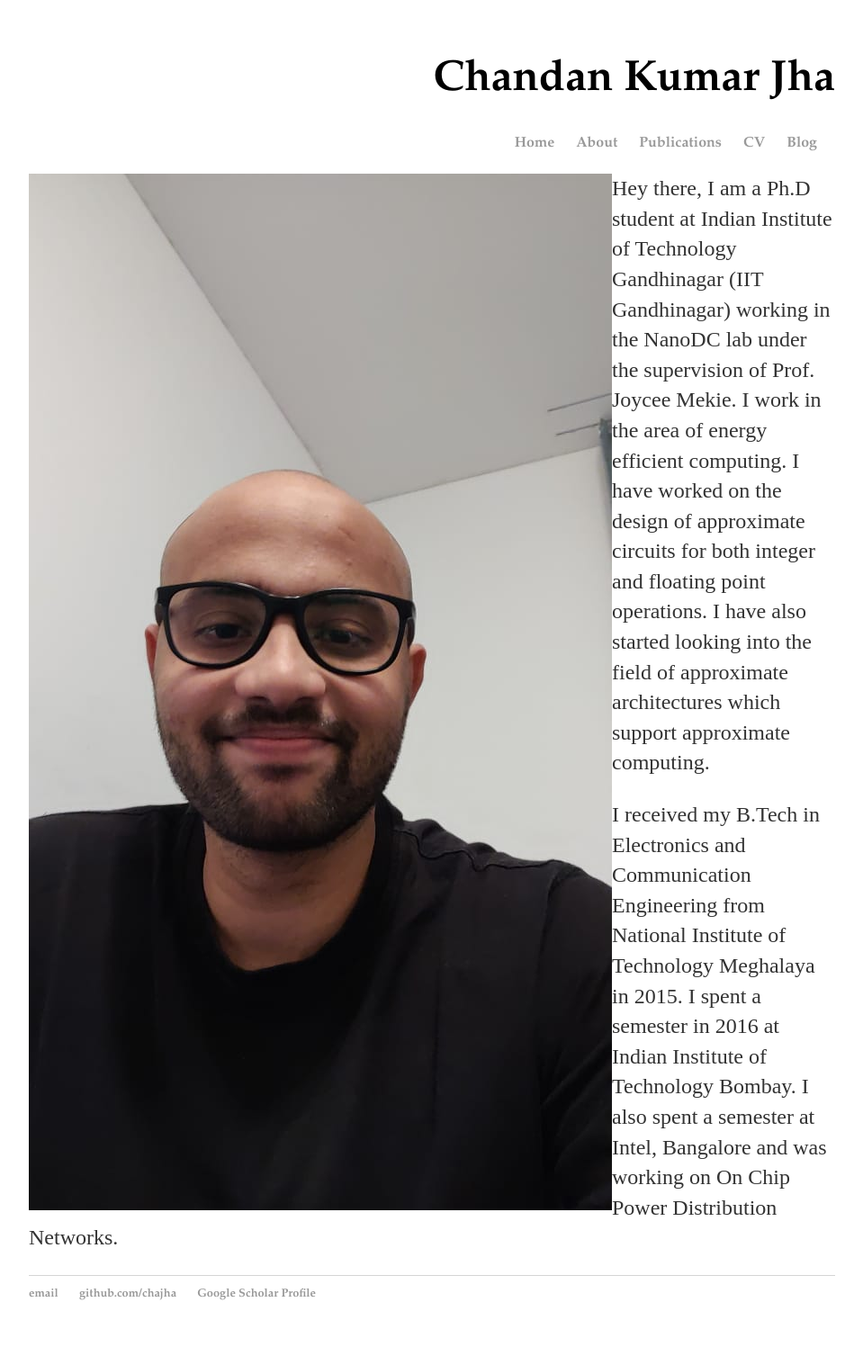
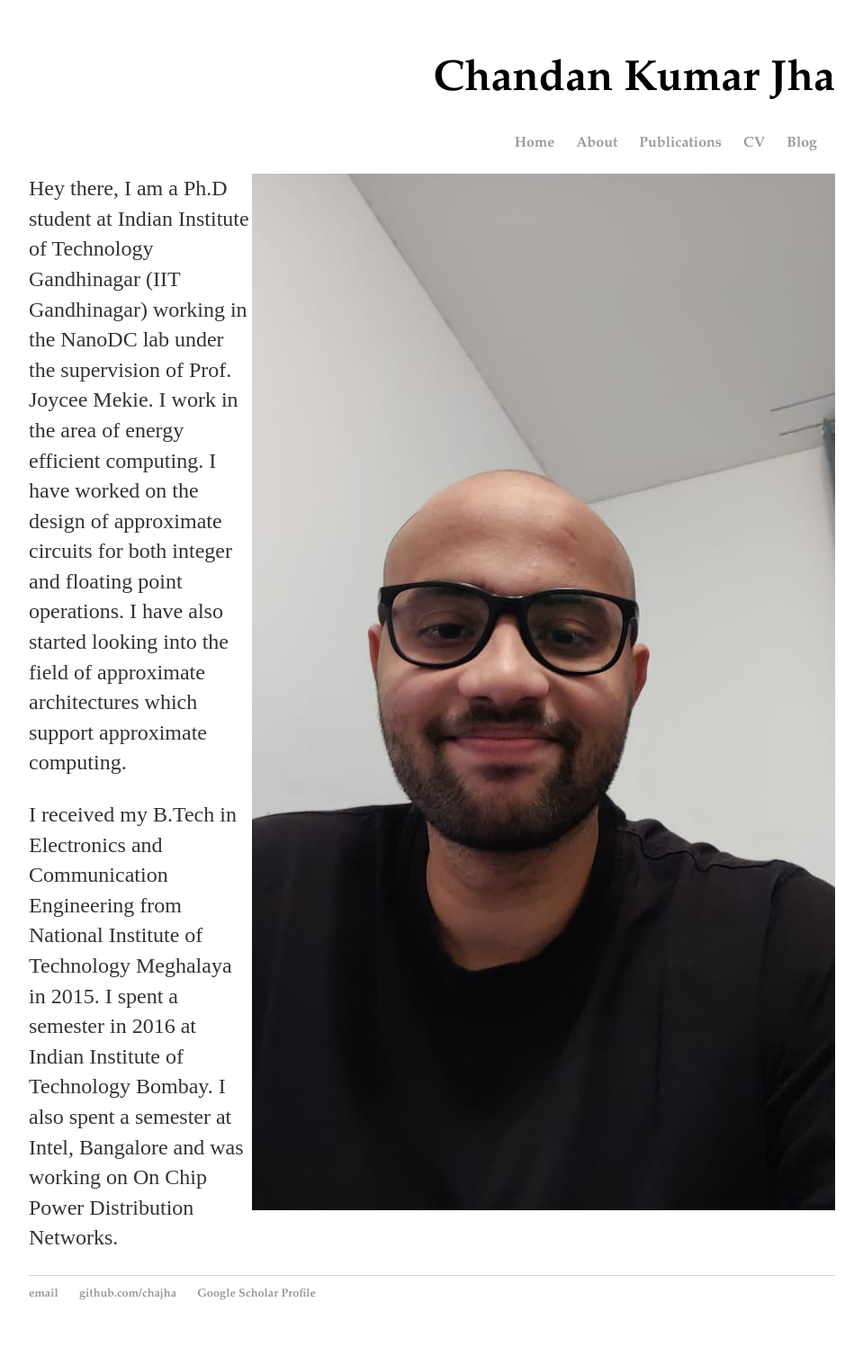
Before and after one commit to chajha/chajha.github.io, a Jekyll site: the page built from pages/about.html, in a window 1280 px wide. Shown: the whole page at 90% size, without its empty margins (160-1119 px from the left). Built offline with Jekyll 4.4.1, drawn with Linux system fonts in a browser that asks for light colours.

Commit message:
Update about.html

```diff
--- a/pages/about.html
+++ b/pages/about.html
@@ -3,7 +3,7 @@ layout: default
 title: About Me
 ---
 
-<img align="left" src="/chandan1.jpeg">
+<img align="right" src="/chandan1.jpeg">
 <p>
 Hey there, I am a Ph.D student at Indian Institute of Technology Gandhinagar (IIT Gandhinagar) working in the NanoDC lab under the supervision of Prof. Joycee Mekie.
 I work in the area of energy efficient computing. I have worked on the design of approximate circuits for both integer and floating point operations.
```
